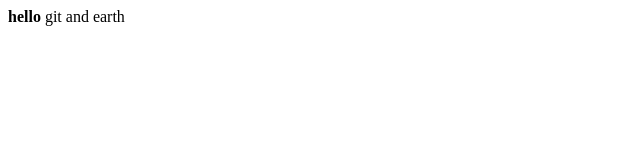
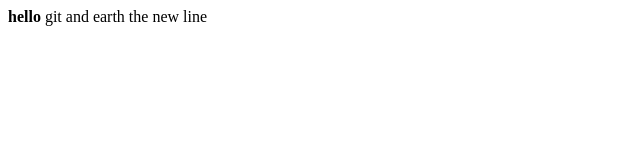
Before and after one commit to tossarporn/hello-git, a plain HTML site: page index.html in a window 1280 px wide. Shown: the full height of the page, 0-640 px from the left. Drawn offline with Linux system fonts and the light colour scheme.

Commit message:
new line

```diff
--- a/index.html
+++ b/index.html
@@ -7,5 +7,6 @@
 </head>
 <body>
     <b>hello</b> git and earth
+    the new line
 </body>
 </html>
```
